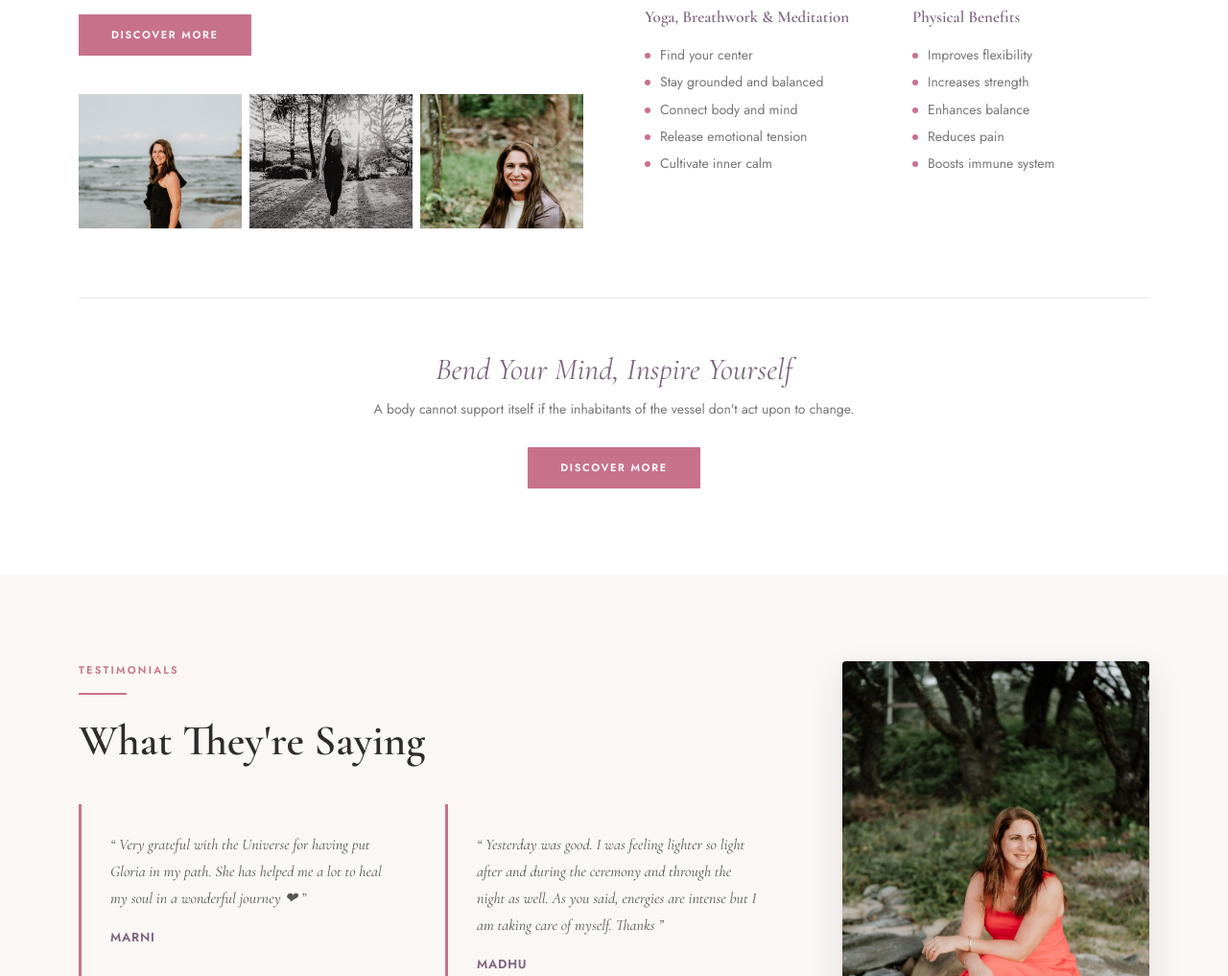
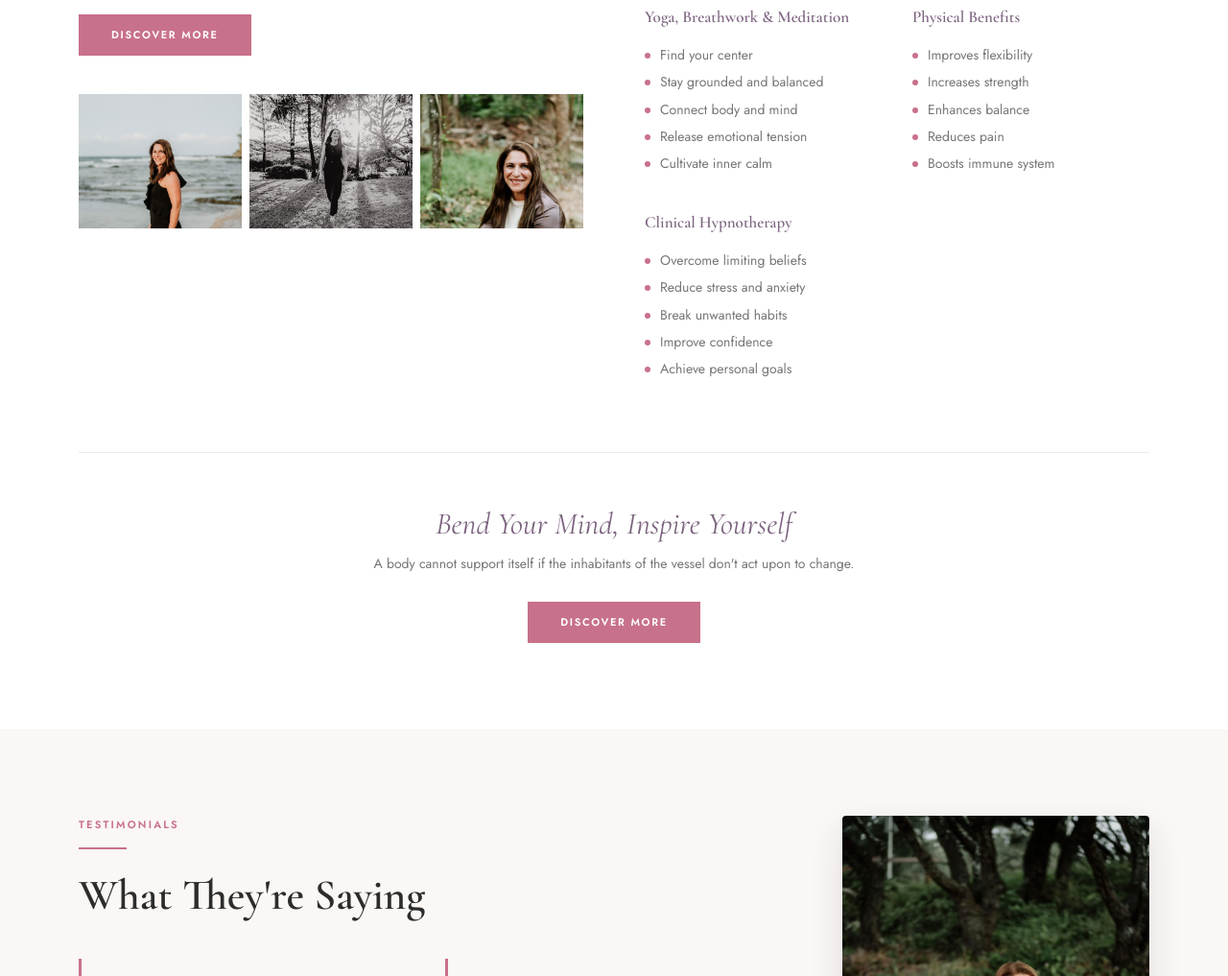
Before and after one commit to theLASTofG/GloriaMartins, a plain HTML site: page index.html in a window 1280 px wide. Shown: the part 6072-7089 px from the top of the page at 96% size. Drawn offline with nearby package versions, Linux system fonts and the light colour scheme.

Commit message:
feat(home): add Clinical Hypnotherapy benefit box to benefits grid
Adds a fifth benefit-box to the existing yoga/counselling benefits section
following the same pattern as the other four boxes.

Co-Authored-By: Claude Sonnet 4.6 <noreply@anthropic.com>

```diff
--- a/index.html
+++ b/index.html
@@ -558,6 +558,16 @@
             <li>Boosts immune system</li>
           </ul>
         </div>
+        <div class="benefit-box">
+          <p class="benefit-box__title">Clinical Hypnotherapy</p>
+          <ul class="benefit-box__list">
+            <li>Overcome limiting beliefs</li>
+            <li>Reduce stress and anxiety</li>
+            <li>Break unwanted habits</li>
+            <li>Improve confidence</li>
+            <li>Achieve personal goals</li>
+          </ul>
+        </div>
       </div>
     </div>
 
--- a/style.css
+++ b/style.css
@@ -483,7 +483,6 @@ h1, h2, h3, h4 {
 @media (max-width: 900px) {
   .navbar__links, .navbar__cta { display: none !important; }
   .hamburger { display: flex; }
-  .navbar__logo img { height: 52px; }
   .navbar__inner { padding: 0 20px; }
   .navbar__left { gap: 10px; }
   .lang-switch { margin: 0; }
@@ -527,7 +526,6 @@ h1, h2, h3, h4 {
   width: auto;
   filter: drop-shadow(0 8px 32px rgba(0,0,0,0.45));
 }
-
 .hero__content {
   position: relative;
   z-index: 2;
```
